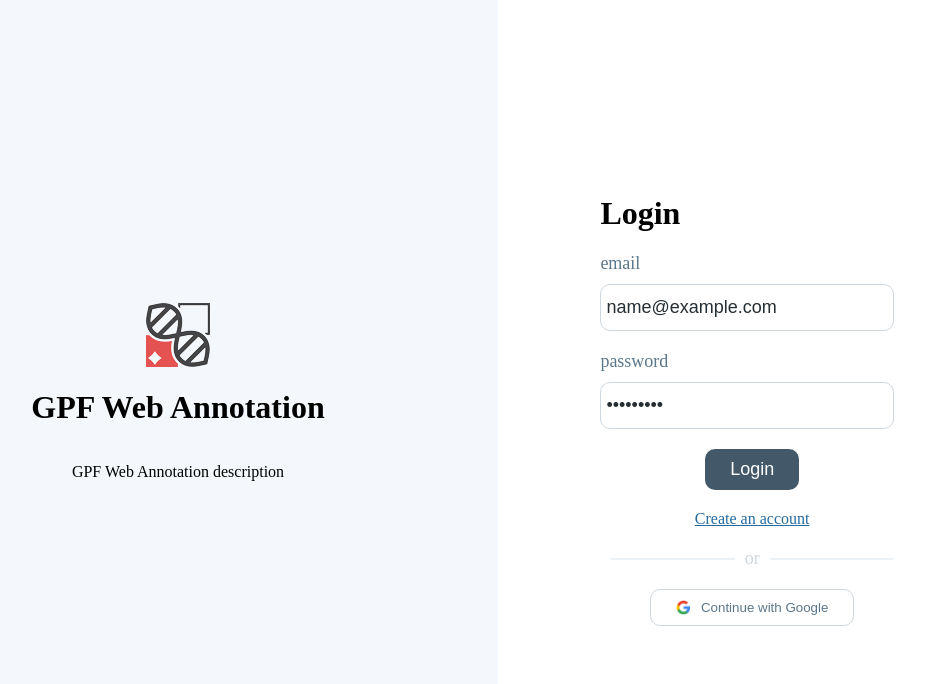
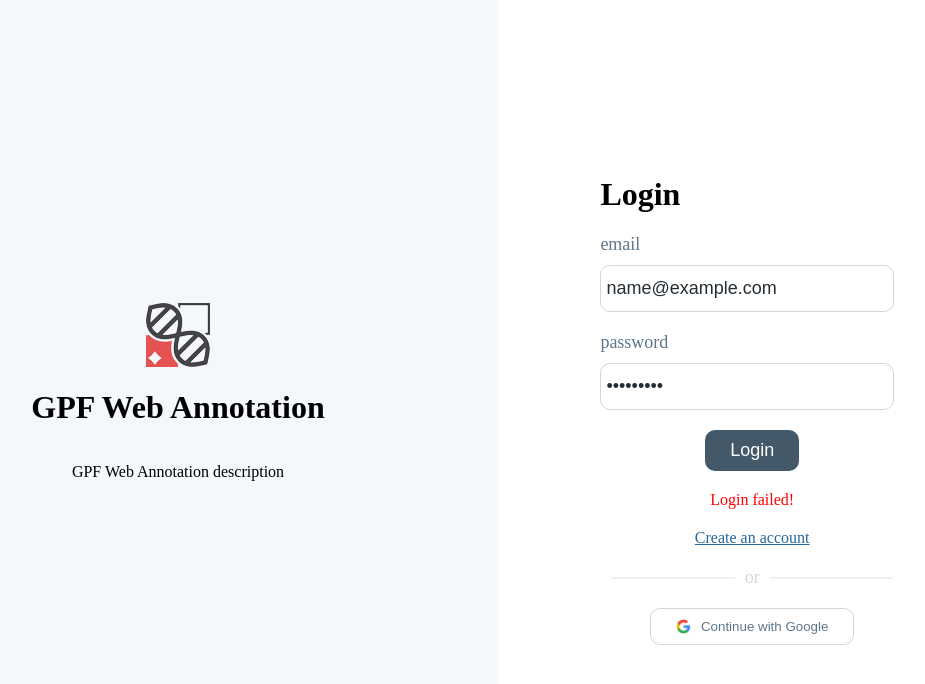
Before and after one commit to iossifovlab/gpf-web-annotation, an Angular app in the folder frontend/: page /login in a window 1280 px wide. Both pictures are taken after typing "name@example.com", "Sample123" into the empty fields and a click on the button "Login". Shown: the top 684 px of the page, without its empty margins (142-1067 px from the left). Built offline with nearby package versions, Linux system fonts and the light colour scheme; no server answers.

Commit message:
change styles of response messages
* in login and registration page

```diff
--- a/frontend/src/app/login/login.component.css
+++ b/frontend/src/app/login/login.component.css
@@ -101,3 +101,7 @@ button:hover {
 #register-link {
   color: #24699e;
 }
+
+#response-message {
+  color: red;
+}
--- a/frontend/src/app/login/login.component.html
+++ b/frontend/src/app/login/login.component.html
@@ -14,6 +14,7 @@
   </form>
 
   <div id="login-options">
+    <div id="response-message" *ngIf="responseMessage">{{ responseMessage }}</div>
     <a href="/register" id="register-link">Create an account</a>
     <div id="divider">
       <hr />
--- a/frontend/src/app/registration/registration.component.html
+++ b/frontend/src/app/registration/registration.component.html
@@ -23,7 +23,7 @@
     <div
       *ngIf="responseMessage"
       id="registration-messaage"
-      [ngStyle]="responseMessage.includes('fail') ? { color: 'red' } : { color: 'green' }"
+      [ngStyle]="responseMessage.includes('success') ? { color: 'green' } : { color: 'red' }"
       >{{ responseMessage }}</div
     >
     <div>
```
